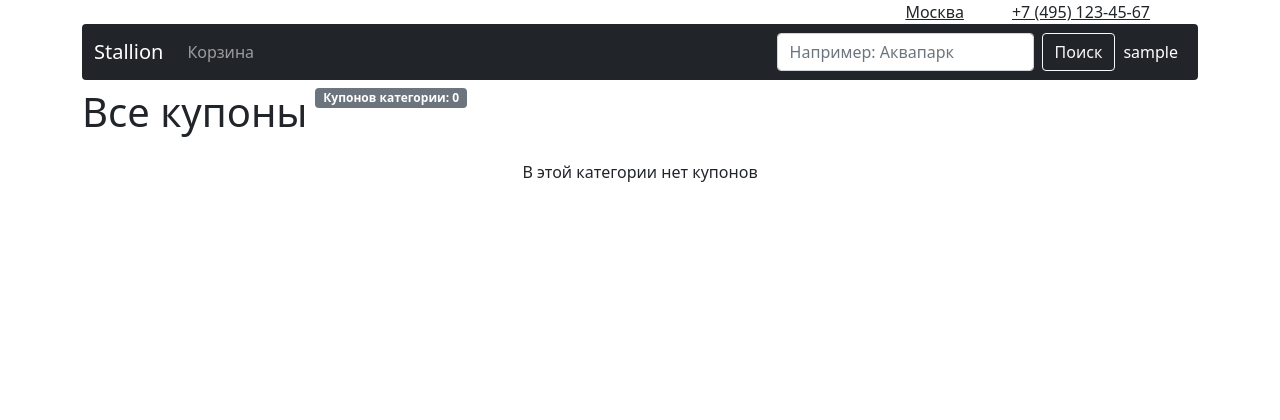
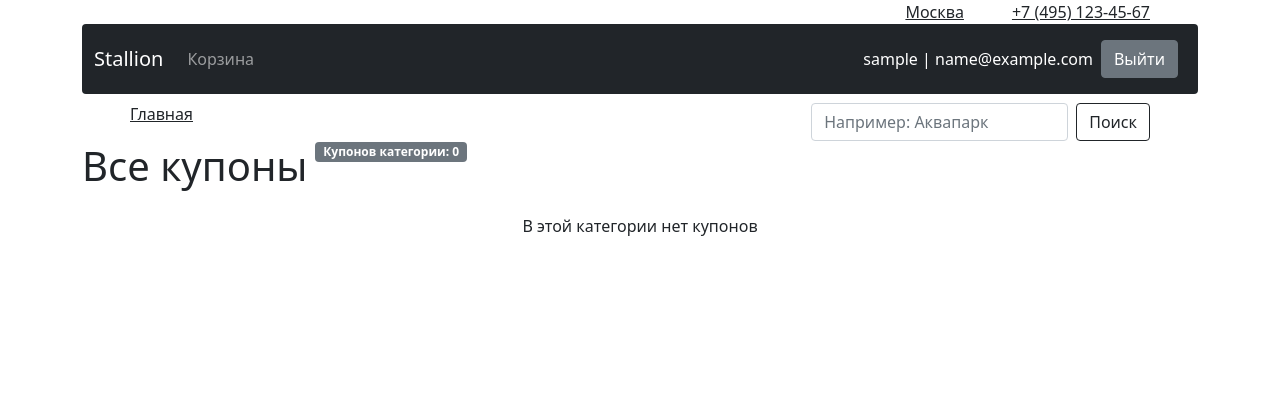
Before and after one commit to FunckingCat/global-cource-work, a Django app: page /coupons/ in a window 1280 px wide. Shown: the top 420 px of the page. Run offline with Django 4.2, Linux system fonts and the light colour scheme; the visitor is signed in with stand-in values (Sample User, id 1); data that the repository does not hold is empty.

Commit message:
added_breadCumps

```diff
--- a/app/app/urls.py
+++ b/app/app/urls.py
@@ -26,7 +26,7 @@ def index(request):
 
 urlpatterns = [
     path('admin/', admin.site.urls),
-    path('', index),
+    path('', index, name='index'),
     path('coupons/', include('main.urls')),
     path('auth/', include('regauth.urls'))
 ]
--- a/app/main/views.py
+++ b/app/main/views.py
@@ -1,10 +1,20 @@
 from typing import Union, Any
 
 from django.shortcuts import render
+from django.urls import reverse
+
 from .models import Category, Coupon
 
 
 # Create your views here.
+
+def genBreadChumps(category):
+    res = []
+    while category is not None:
+        res.append([category.name, reverse('category', args=[category.id])])
+        category = category.parent_category
+    return list(reversed(res))
+
 
 def getCoupons(category):
     coupons = Coupon.objects.filter(category=category)
@@ -24,8 +34,11 @@ def index(request, category_id=0):
         title = category.name
         coupons = getCoupons(category)
 
+    chumps = genBreadChumps(category)
+
     return render(request, 'main/main.html', {
         'request': request,
+        'chumps': chumps,
         'title': title,
         'title_badge': 'Купонов категории: ' + str(coupons.count()),
         'navmenu': main_tabs,
@@ -37,9 +50,18 @@ def index(request, category_id=0):
 def coupon(request, coupon_id=0):
     main_tabs = Category.objects.filter(parent_category=None).order_by('id')
     coupons = Coupon.objects.filter(id=coupon_id).first()
+    if coupons is not None:
+        chumps = genBreadChumps(coupons.category)
+        chumps.append([coupons.name, reverse('coupon', args=[coupons.id])])
+        if chumps is not None:
+            for item in chumps:
+                print(item[0], item[1])
+    else:
+        chumps = []
     return render(request, 'main/product.html', {
         'title': "title",
+        'chumps': chumps,
         'navmenu': main_tabs,
         'coupon': coupons,
-        'sub' : coupons.old_price - coupons.price,
+        'sub': coupons.old_price - coupons.price,
     })
--- a/app/regauth/urls.py
+++ b/app/regauth/urls.py
@@ -1,8 +1,9 @@
 from django.contrib import admin
 from django.urls import path
-from .views import sign_in, sign_up
+from .views import sign_in, sign_up, user_logout
 
 urlpatterns = [
     path('signin/', sign_in, name='sign-in'),
     path('signup/', sign_up, name='sign-up'),
+    path('logout/', user_logout, name='logout'),
 ]
--- a/app/regauth/views.py
+++ b/app/regauth/views.py
@@ -40,3 +40,8 @@ def sign_up(request):
     return render(request, 'auth/reg.html', {
         "form": form
     })
+
+
+def user_logout(request):
+    logout(request)
+    return redirect('/')
--- a/app/templates/nav.html
+++ b/app/templates/nav.html
@@ -25,16 +25,12 @@
                     <a class="nav-link" href="#">Корзина</a>
                 </li>
             </ul>
-            <form class="d-flex">
-                <input class="form-control me-2" type="search" placeholder="Например: Аквапарк"
-                    aria-label="search">
-                <button class="btn btn-outline-light" type="submit">Поиск</button>
-            </form>
-            <div class="mx-2 my-2 mr-0">
+            <div class="mx-2 my-2 mr-0 d-flex align-items-center">
                 {% if request.user.is_authenticated %}
-                    <div class="text-white">
-                        {{ user.username }}
+                    <div class="text-white mx-2">
+                        {{ user.username }} | {{ user.email }}
                     </div>
+                    <a href="{% url 'logout' %}" class="btn btn-secondary">Выйти</a>
                 {% else %}
                     <a href="{% url 'sign-in' %}" class="btn btn-secondary">Войти</a>
                 {% endif %}
@@ -42,3 +38,18 @@
         </div>
     </div>
 </nav>
+ <div class="mx-5 d-flex align-items-center justify-content-between">
+    <ol class="breadcrumb">
+        <li class="breadcrumb-item"><a class="text-body" href="{% url 'index' %}">Главная</a></li>
+        {% if chumps is not None %}
+            {% for chump in chumps %}
+                <li class="breadcrumb-item"><a class="text-body" href="{{ chump.1 }}">{{ chump.0 }}</a></li>
+            {% endfor %}
+        {% endif %}
+    </ol>
+     <form class="d-flex">
+        <input class="form-control me-2" type="search" placeholder="Например: Аквапарк"
+            aria-label="search">
+        <button class="btn btn-outline-dark" type="submit">Поиск</button>
+    </form>
+</div>
```
Also changed, not shown: app/media/photos/247acbef4deec64cdb1c1649dd2d6b2d.jpeg (added).
